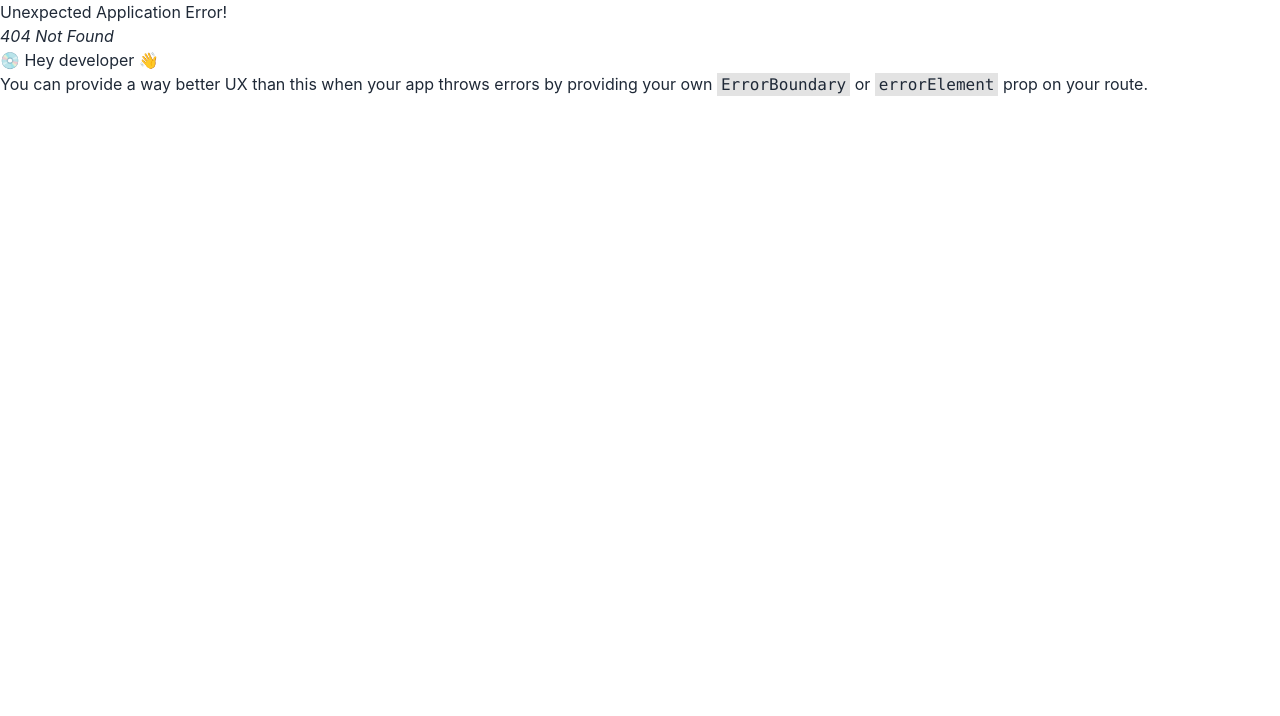
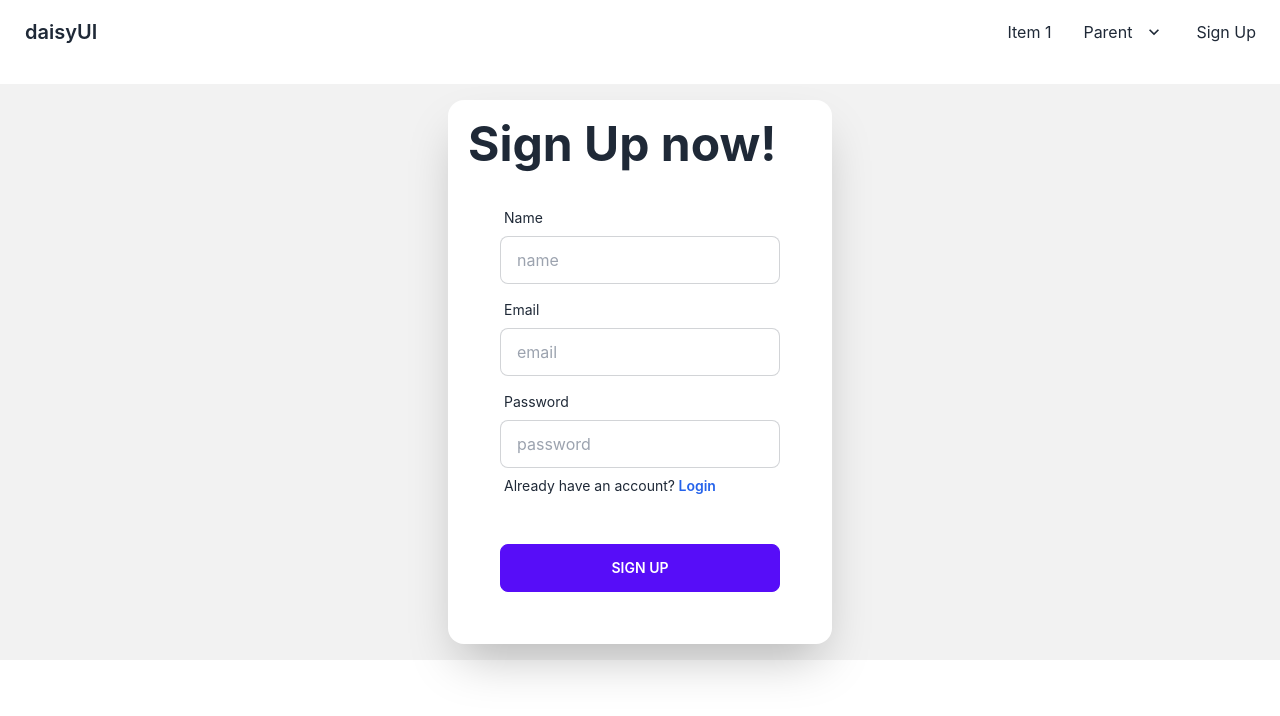
Before and after one commit to FaiazArRafi/The-story-keeper-client, a React (Create React App) app: page /signup in a window 1280 px wide. Before the commit this address had no page. Shown: the top 716 px of the page. Built offline with nearby package versions, Linux system fonts and the light colour scheme.

Commit message:
sign up added

```diff
--- a/src/Context/AuthProvider.js
+++ b/src/Context/AuthProvider.js
@@ -14,7 +14,7 @@ const AuthProvider = ({ children }) => {
     }
 
 
-    const authInfo = {}
+    const authInfo = { createUser }
 
     return (
         <AuthContext.Provider value={authInfo}>
--- /dev/null
+++ b/src/Pages/Login/Login.js
@@ -0,0 +1,11 @@
+import React from 'react';
+
+const Login = () => {
+    return (
+        <div>
+
+        </div>
+    );
+};
+
+export default Login;
--- a/src/Pages/Shared/Header/Header.js
+++ b/src/Pages/Shared/Header/Header.js
@@ -2,8 +2,26 @@ import React from 'react';
 
 const Header = () => {
     return (
-        <div>
-
+        <div className="navbar bg-base-100">
+            <div className="flex-1">
+                <a href="/" className="btn btn-ghost normal-case text-xl">daisyUI</a>
+            </div>
+            <div className="flex-none">
+                <ul className="menu menu-horizontal p-0">
+                    <li><a href="/">Item 1</a></li>
+                    <li tabIndex={0}>
+                        <a href="/">
+                            Parent
+                            <svg className="fill-current" xmlns="http://www.w3.org/2000/svg" width="20" height="20" viewBox="0 0 24 24"><path d="M7.41,8.58L12,13.17L16.59,8.58L18,10L12,16L6,10L7.41,8.58Z" /></svg>
+                        </a>
+                        <ul className="p-2 bg-base-100">
+                            <li><a href="/">Submenu 1</a></li>
+                            <li><a href="/">Submenu 2</a></li>
+                        </ul>
+                    </li>
+                    <li><a href="/signup">Sign Up</a></li>
+                </ul>
+            </div>
         </div>
     );
 };
--- a/src/Pages/SignUp/SignUp.js
+++ b/src/Pages/SignUp/SignUp.js
@@ -0,0 +1,71 @@
+import React, { useContext, useState } from 'react';
+import { Link } from 'react-router-dom';
+import { AuthContext } from '../../Context/AuthProvider';
+
+const SignUp = () => {
+    const [error, setError] = useState(null);
+
+    const { createUser } = useContext(AuthContext);
+
+    const handleSignUp = event => {
+        event.preventDefault()
+        const form = event.target;
+        const name = form.name.value;
+        const email = form.email.value;
+        const password = form.password.value;
+        console.log(name, email, password);
+
+        createUser(email, password)
+            .then(result => {
+                setError('')
+                form.reset();
+            })
+            .catch(error => {
+                console.error(error)
+                setError(error.message)
+            });
+    }
+
+    return (
+        <div>
+            <div className="hero mt-5 bg-base-200">
+                <div className="hero-content flex-col lg:flex-row-reverse">
+                    <form onSubmit={handleSignUp} className="card flex-shrink-0 w-full max-w-sm shadow-2xl bg-base-100 p-5">
+                        <h1 className="text-5xl font-bold">Sign Up now!</h1>
+                        <div className="card-body">
+                            <div className="form-control">
+                                <label className="label">
+                                    <span className="label-text">Name</span>
+                                </label>
+                                <input type="text" name='name' placeholder="name" className="input input-bordered" />
+                            </div>
+                            <div className="form-control">
+                                <label className="label">
+                                    <span className="label-text">Email</span>
+                                </label>
+                                <input type="text" name='email' placeholder="email" className="input input-bordered" required />
+                            </div>
+                            <div className="form-control">
+                                <label className="label">
+                                    <span className="label-text">Password</span>
+                                </label>
+                                <input type="password" name='password' placeholder="password" className="input input-bordered" required />
+                                <label className="label">
+                                    <p className="text-sm">Already have an account?<Link to='/login' className="text-blue-600 hover:underline dark:text-blue-500 font-semibold text-sm"> Login</Link></p>
+                                </label>
+                            </div>
+                            <div className='bg-red-700 text-white font-semibold rounded text-sm text-center'>
+                                <h1>{error}</h1>
+                            </div>
+                            <div className="form-control mt-6">
+                                <button className="btn btn-primary">Sign Up</button>
+                            </div>
+                        </div>
+                    </form>
+                </div>
+            </div>
+        </div>
+    );
+};
+
+export default SignUp;
--- a/src/Routes/Routes.js
+++ b/src/Routes/Routes.js
@@ -2,6 +2,7 @@ import { createBrowserRouter } from "react-router-dom";
 import Main from "../Layout/Main";
 import Home from "../Pages/Home/Home";
 import Products from "../Pages/Products/Products";
+import SignUp from "../Pages/SignUp/SignUp";
 
 export const routes = createBrowserRouter([
     {
@@ -17,6 +18,10 @@ export const routes = createBrowserRouter([
                 element: <Products></Products>,
                 loader: ({ params }) => fetch(`http://localhost:5000/category/${params.id}`)
             },
+            {
+                path: '/signup',
+                element: <SignUp></SignUp>
+            }
         ]
     }
 ])
```
